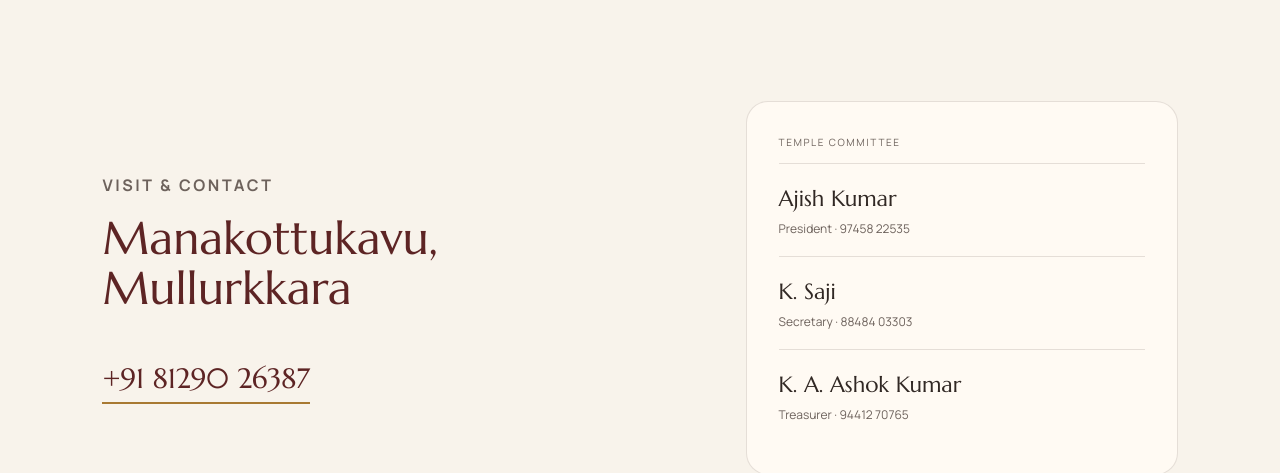
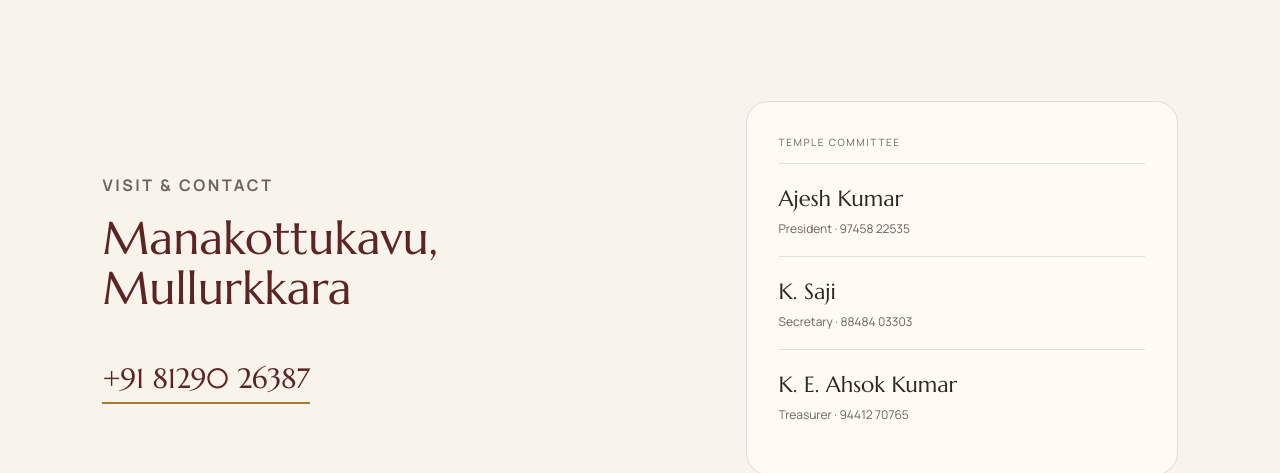
Before and after one commit to nipun-mohan/manakottukavu-temple, a Next.js app: page / in a window 1280 px wide. Shown: the part 4177-4650 px from the top of the page. Built offline with nearby package versions, Linux system fonts and the light colour scheme.

Commit message:
Correct committee contacts on home page

```diff
--- a/app/page.tsx
+++ b/app/page.tsx
@@ -77,7 +77,7 @@ export default function Home() {
       <div className="offering-grid">{offerings.map((o, i) => <article className="offering-card reveal" key={o[0]}><div className="offering-top"><span>{String(i+1).padStart(2,"0")}</span><b>{o[1]}</b></div><h3>{lang === "en" ? o[0] : o[1]}</h3>{o[3] && <p>{lang === "en" ? o[3] : o[4]}</p>}<div className="offering-bottom"><strong>{o[2] ?? <L en="Enquire" ml="അന്വേഷിക്കുക"/>}</strong><a href="tel:+918129026387"><L en="Call to book" ml="ബുക്ക് ചെയ്യാൻ വിളിക്കുക"/></a></div></article>)}</div>
     </section>
 
-    <section className="contact-section" id="contact"><div><p className="section-kicker"><L en="Visit & contact" ml="സന്ദർശനവും ബന്ധപ്പെടലും"/></p><h2><L en="Manakottukavu, Mullurkkara" ml="മനക്കോട്ടുകാവ്, മുള്ളൂർക്കര"/></h2><a className="primary-contact" href="tel:+918129026387">+91 81290 26387</a></div><div className="contact-card"><span><L en="Temple committee" ml="ക്ഷേത്ര സമിതി"/></span><a href="tel:+919745822535"><b>Ajish Kumar</b><small><L en="President" ml="പ്രസിഡന്റ്"/> · 97458 22535</small></a><a href="tel:+918848403303"><b>K. Saji</b><small><L en="Secretary" ml="സെക്രട്ടറി"/> · 88484 03303</small></a><a href="tel:+919441270765"><b>K. A. Ashok Kumar</b><small><L en="Treasurer" ml="ട്രഷറർ"/> · 94412 70765</small></a></div></section>
+    <section className="contact-section" id="contact"><div><p className="section-kicker"><L en="Visit & contact" ml="സന്ദർശനവും ബന്ധപ്പെടലും"/></p><h2><L en="Manakottukavu, Mullurkkara" ml="മനക്കോട്ടുകാവ്, മുള്ളൂർക്കര"/></h2><a className="primary-contact" href="tel:+918129026387">+91 81290 26387</a></div><div className="contact-card"><span><L en="Temple committee" ml="ക്ഷേത്ര സമിതി"/></span><a href="tel:+919745822535"><b>Ajesh Kumar</b><small><L en="President" ml="പ്രസിഡന്റ്"/> · 97458 22535</small></a><a href="tel:+918848403303"><b>K. Saji</b><small><L en="Secretary" ml="സെക്രട്ടറി"/> · 88484 03303</small></a><a href="tel:+919441270765"><b>K. E. Ahsok Kumar</b><small><L en="Treasurer" ml="ട്രഷറർ"/> · 94412 70765</small></a></div></section>
 
     <footer><a className="brand" href="#home"><span className="brand-mark" aria-hidden="true">ॐ</span><span><b>MANAKOTTUKAVU</b><small>മനക്കോട്ടുകാവ്</small></span></a><p><L en="Palayam Devaswom, Mullurkkara, Thrissur, Kerala." ml="പാലയം ദേവസ്വം, മുള്ളൂർക്കര, തൃശ്ശൂർ, കേരളം."/></p><div><a href="#offerings"><L en="Offerings" ml="വഴിപാടുകൾ"/></a><a href="/committee"><L en="Committee" ml="കമ്മിറ്റി"/></a><a href="/renovation"><L en="Renovation" ml="പുനരുദ്ധാരണം"/></a><a href={facebookUrl} target="_blank" rel="noreferrer">Facebook</a></div><small>© {new Date().getFullYear()} Manakottukavu</small></footer>
   </main>;
```
